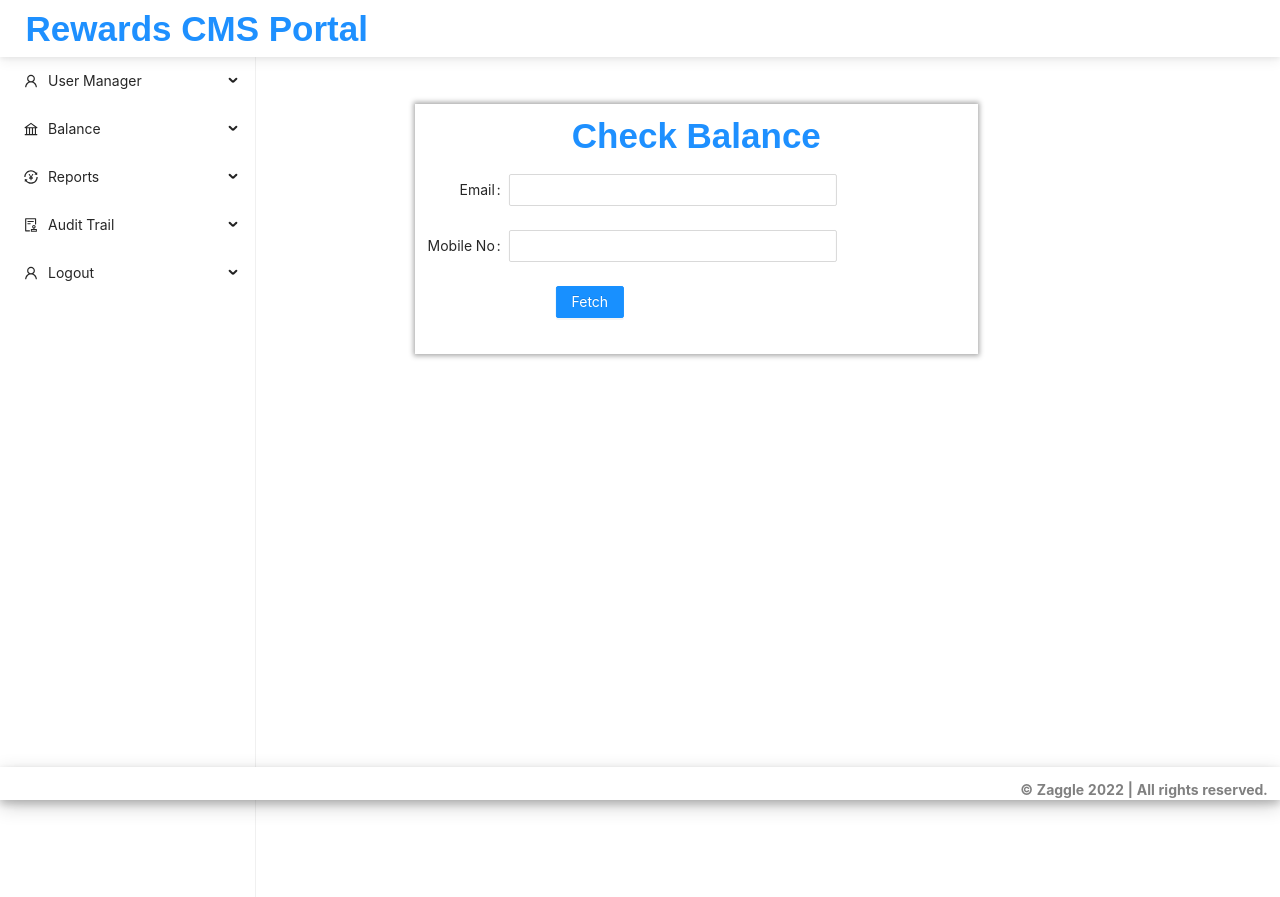
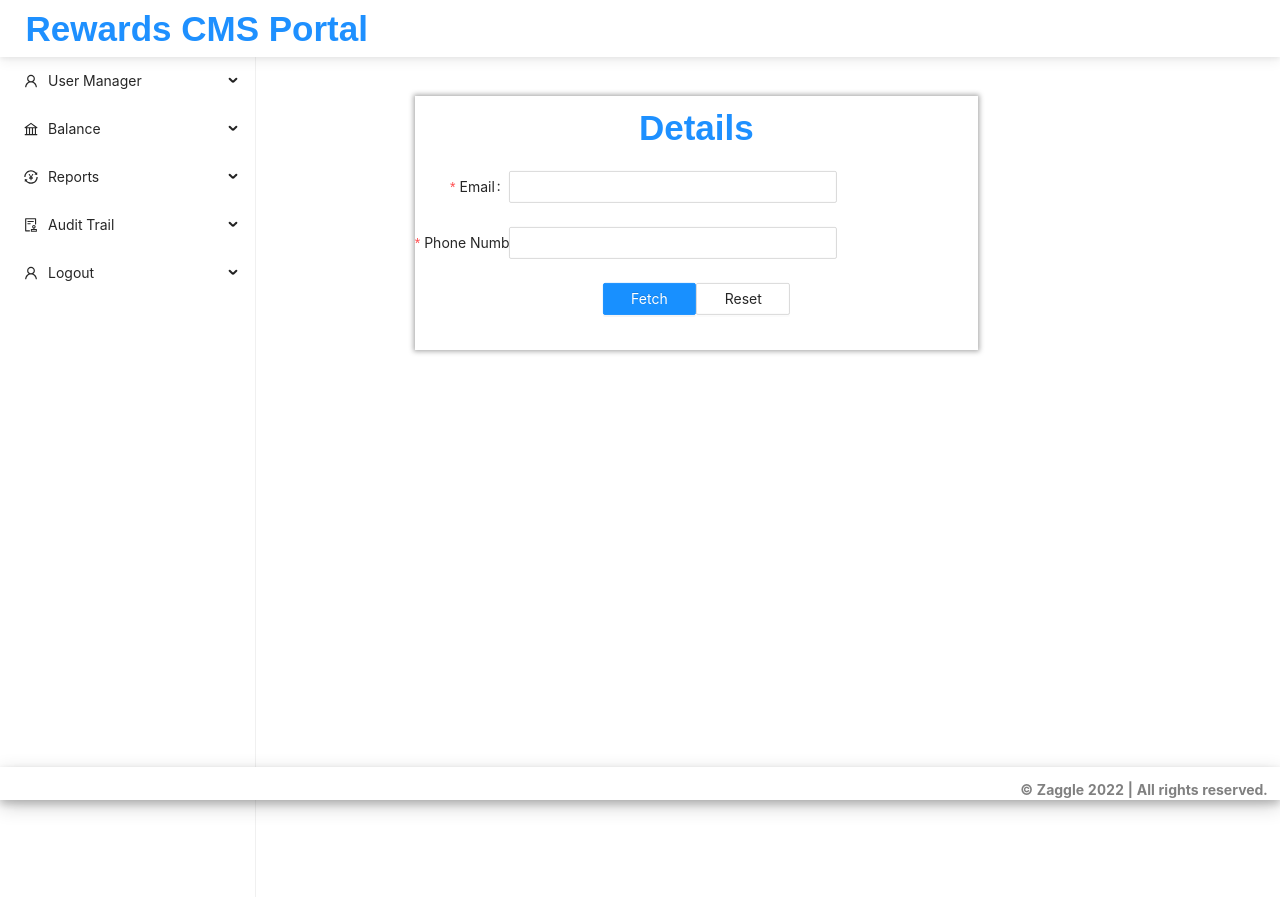
Before and after one commit to simplesanskar49/TSRTC, a React (Create React App) app: page /Fetchbalance in a window 1280 px wide. Built offline with nearby package versions, Linux system fonts and the light colour scheme.

Commit message:
FetchBalance

```diff
--- a/src/components/Fetchbalance.js
+++ b/src/components/Fetchbalance.js
@@ -7,21 +7,41 @@ import {
   Form,
   Input,
   Button,
-
+  Select
 } from "antd";
 import axios from "axios";
- var email;
- var phone;
- function setPhone(val){
-  phone = val.target.value;
+import { Link, useNavigate } from "react-router-dom";
+
+const { Option } = Select;
+const layout = {
+  labelCol: {
+    span: 8,
+  },
+  wrapperCol: {
+    span: 16,
+  },
+};
+const tailLayout = {
+  wrapperCol: {
+    offset: 8,
+    span: 16,
+  },
+};
+
+function FetchBalance() {
+  const [form] = Form.useForm();
+  const navigate = useNavigate();
+  const onFinish = (values) => {
+    console.log(values);
+    navigate('/Checkbalance',{state:{values}});
+  };
+
+  const onReset = () => {
+    form.resetFields();
+  };
+  const onCheck = () =>{
+
   }
-
-function setEmail(val){
- email = val.target.value;
-}
-
-
-function Fetchbalance() {
 
 
   return (
@@ -35,24 +55,43 @@ function Fetchbalance() {
 
 
       <div className="userForm1">
-
-     <Form
-          className="form1"
+      <Form  className="form1"
           labelCol={{ span: 4 }}
-          wrapperCol={{ span: 14 }}
+          wrapperCol={{ span: 14 }}  form={form} name="control-hooks" onFinish={onFinish}>
+            <div><center><h1>Details</h1></center></div>
+            <br />
+      <Form.Item
+        name="email"
+        label="Email"
+        rules={[
+          {
+            required: true,
+          },
+        ]}
       >
-        <h1><center>Check Balance</center></h1>
-         <Form.Item label="Email" name="email"
-          onChange={setEmail} >
         <Input />
       </Form.Item>
-          <Form.Item label="Mobile No" name="phone" onChange={setPhone}>
+      <Form.Item
+        name="phone"
+        label="Phone Number"
+        rules={[
+          {
+            required: true,
+
+          },
+        ]}
+      >
         <Input />
       </Form.Item>
-          <Form.Item className="userCreateButton">
-            <Button type="primary"  href="Checkbalance">Fetch </Button>
+      <Form.Item {...tailLayout}>
+        <Button type="primary" htmlType="submit">
+          Fetch
+        </Button>
+        <Button htmlType="button" onClick={onReset}>
+          Reset
+        </Button>
+
       </Form.Item>
-
     </Form>
       </div>
 
@@ -62,4 +101,4 @@ function Fetchbalance() {
     </div>
   );
 }
-export default Fetchbalance;
+export default FetchBalance;
```
Lines whose indentation alone changed are shown as unchanged.
